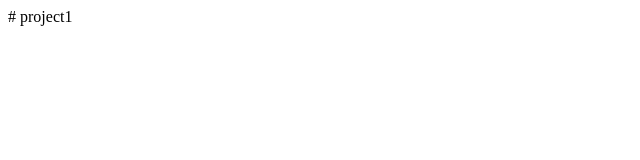
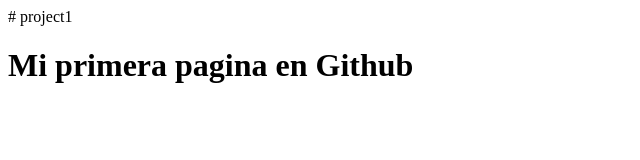
Before and after one commit to pearuca/project1, a plain HTML site: page index.html in a window 1280 px wide. Shown: the whole page, without its empty margins (0-640 px from the left). Drawn offline with Linux system fonts and the light colour scheme.

Commit message:
Update index.html

```diff
--- a/index.html
+++ b/index.html
@@ -3,6 +3,6 @@
 <head>
 </head>
 <body>
-<Mi primera pagina en Github>
+<h1>Mi primera pagina en Github</h1>
 </body>
 </html>
```
